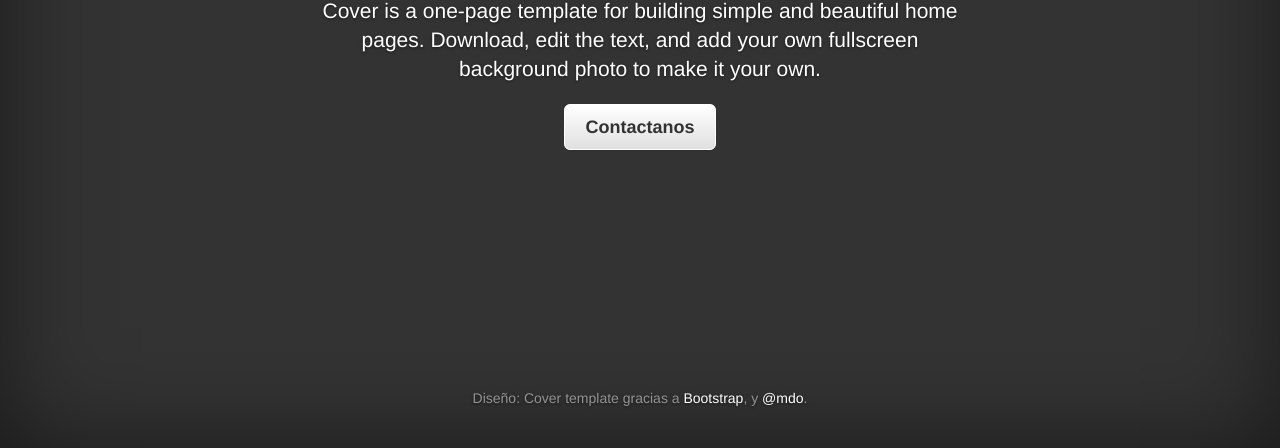
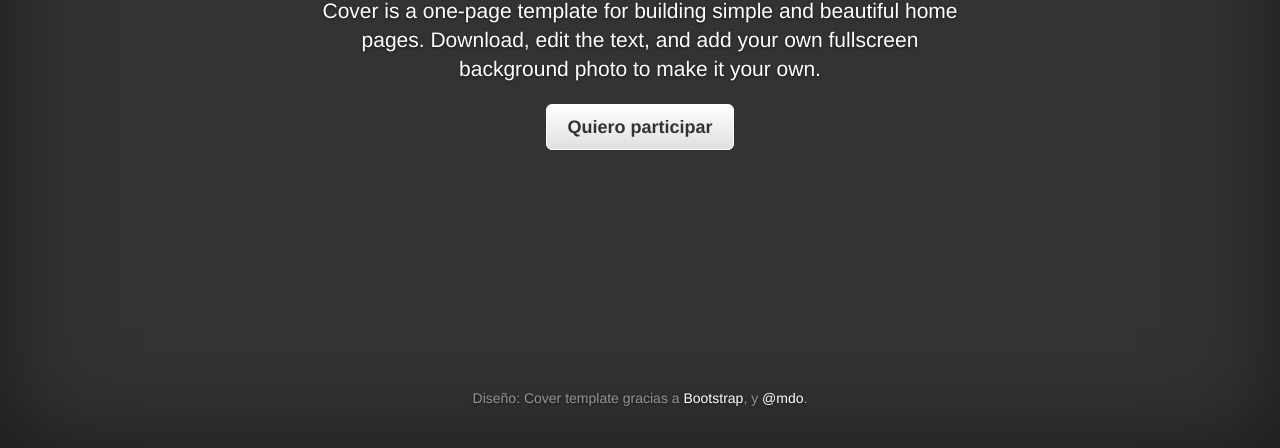
Before and after one commit to ColegioInformaticosChile/ColegioInformaticosChile.github.io, a plain HTML site: page index.html in a window 1280 px wide. Shown: the part 352-800 px from the top of the page. Drawn offline with nearby package versions, Linux system fonts and the light colour scheme.

Commit message:
Save: change texto de contacto

```diff
--- a/index.html
+++ b/index.html
@@ -46,7 +46,7 @@
             <h1 class="cover-heading">Manifiesto</h1>
             <p class="lead">Cover is a one-page template for building simple and beautiful home pages. Download, edit the text, and add your own fullscreen background photo to make it your own.</p>
             <p class="lead">
-              <a href="#" class="btn btn-lg btn-default">Contactanos</a>
+              <a href="/contact.html" class="btn btn-lg btn-default">Quiero participar</a>
             </p>
           </div>
 
```
